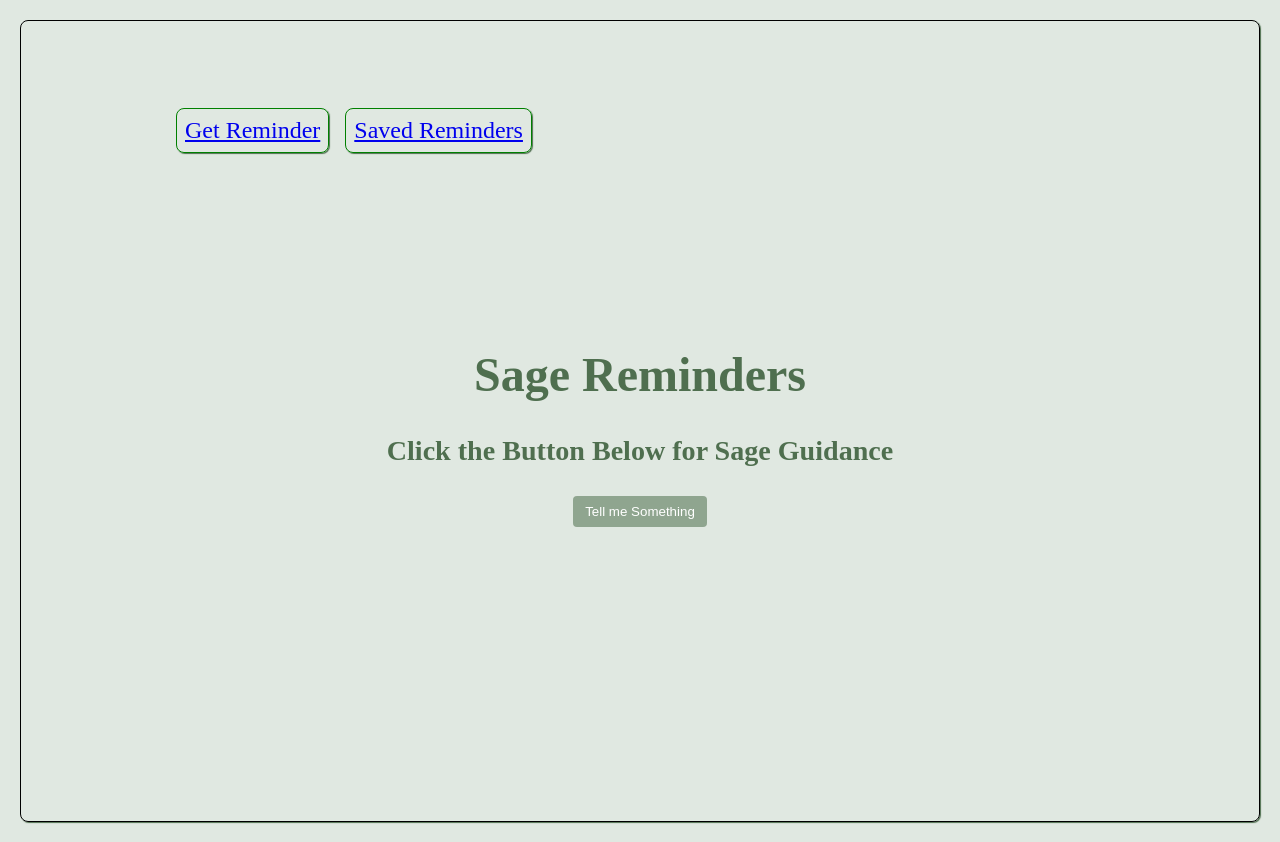
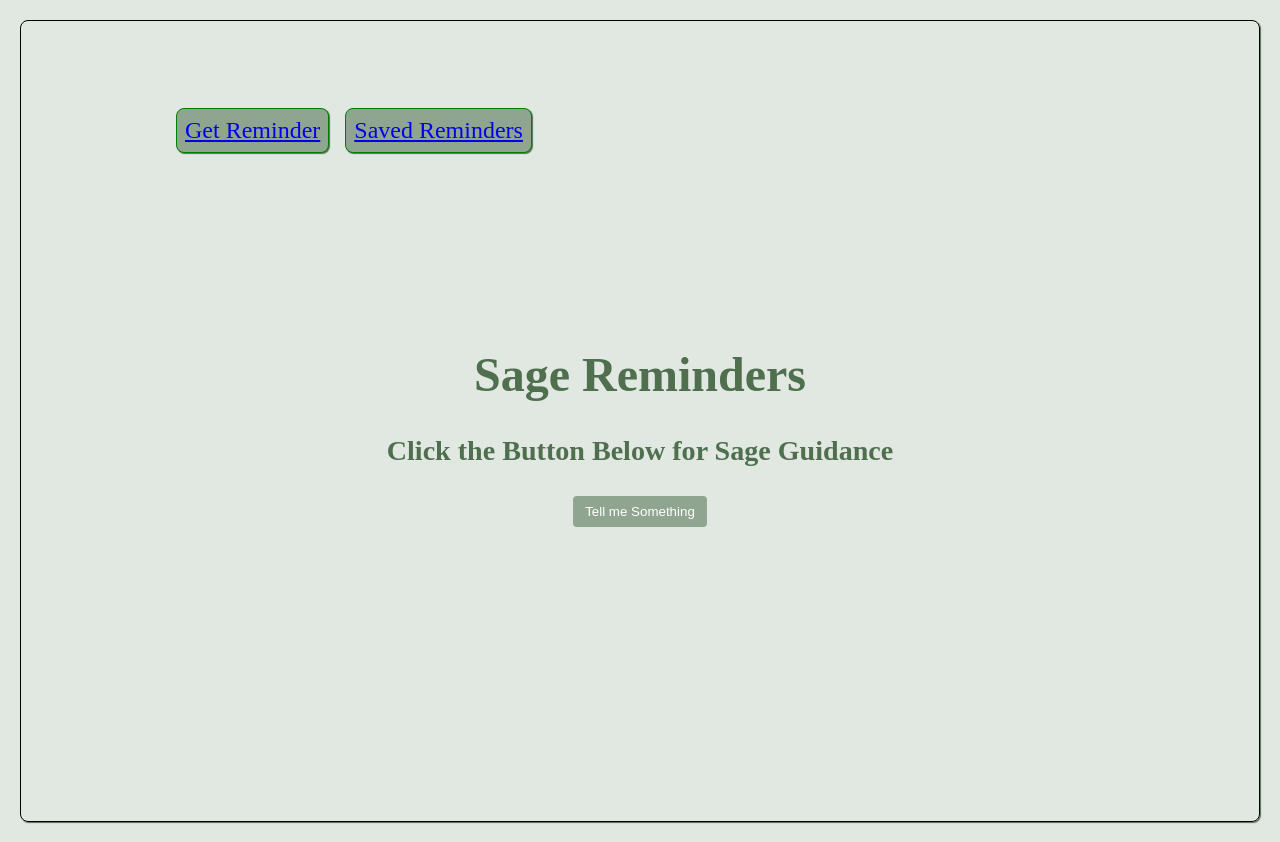
Before and after one commit to daijha/SBA320H-, a React (Vite) app: page / in a window 1280 px wide. Built offline with nearby package versions, Linux system fonts and the light colour scheme.

Commit message:
finished nav styling started the bulk of the Readme

```diff
--- a/src/App.css
+++ b/src/App.css
@@ -28,7 +28,12 @@ nav div{
     padding:8px;
     box-shadow: 1px 1px 1px;
     margin:8px;
+      background-color:#8fa58f;
+  transition: background-color 0.2s ease;
+}
 
+nav div:hover {
+  background-color:#6f8a6f;
 }
 
 ul{
```
Also changed, not shown: 1 other file (tests, documents, lock files or other folders).
